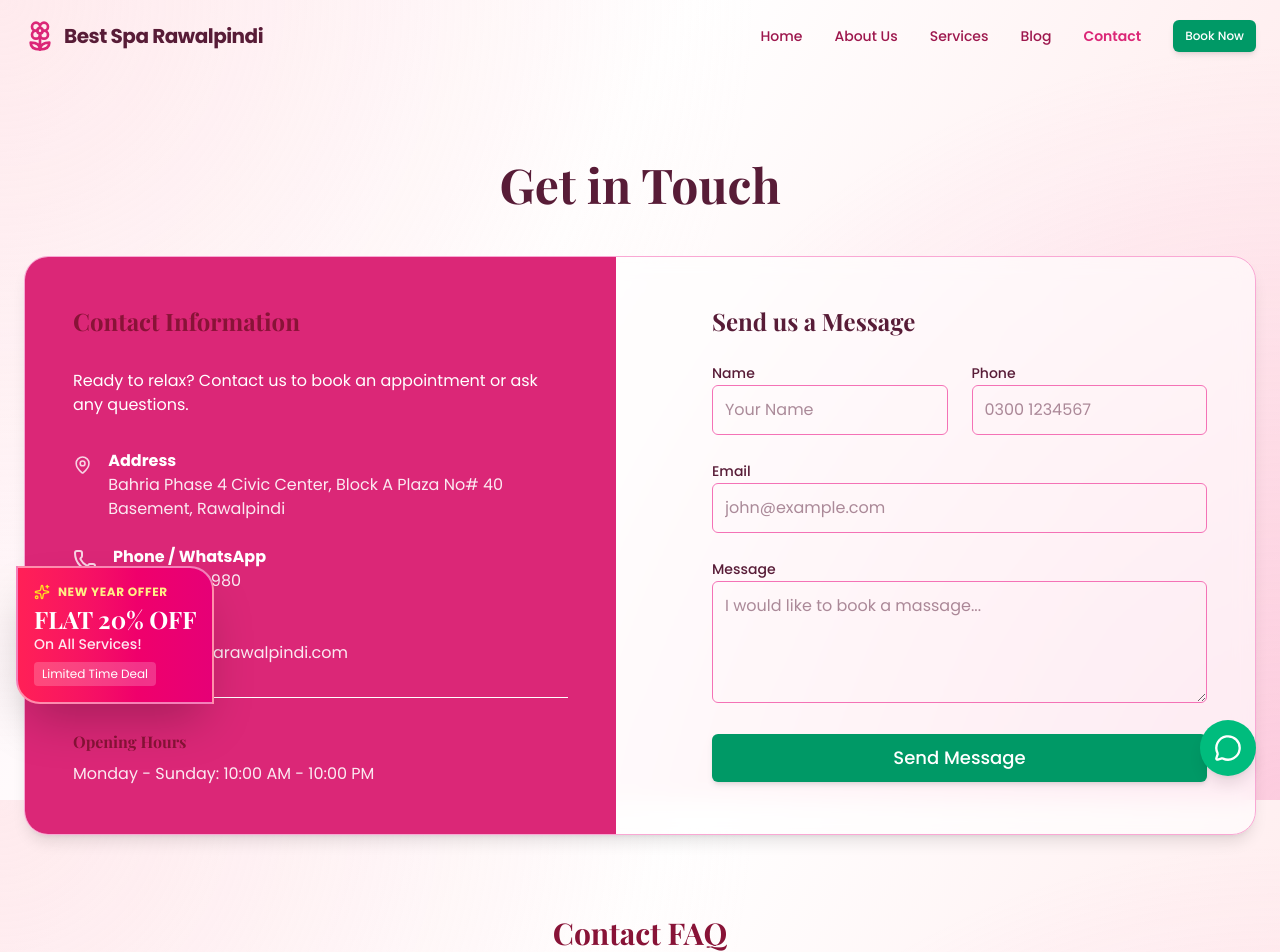
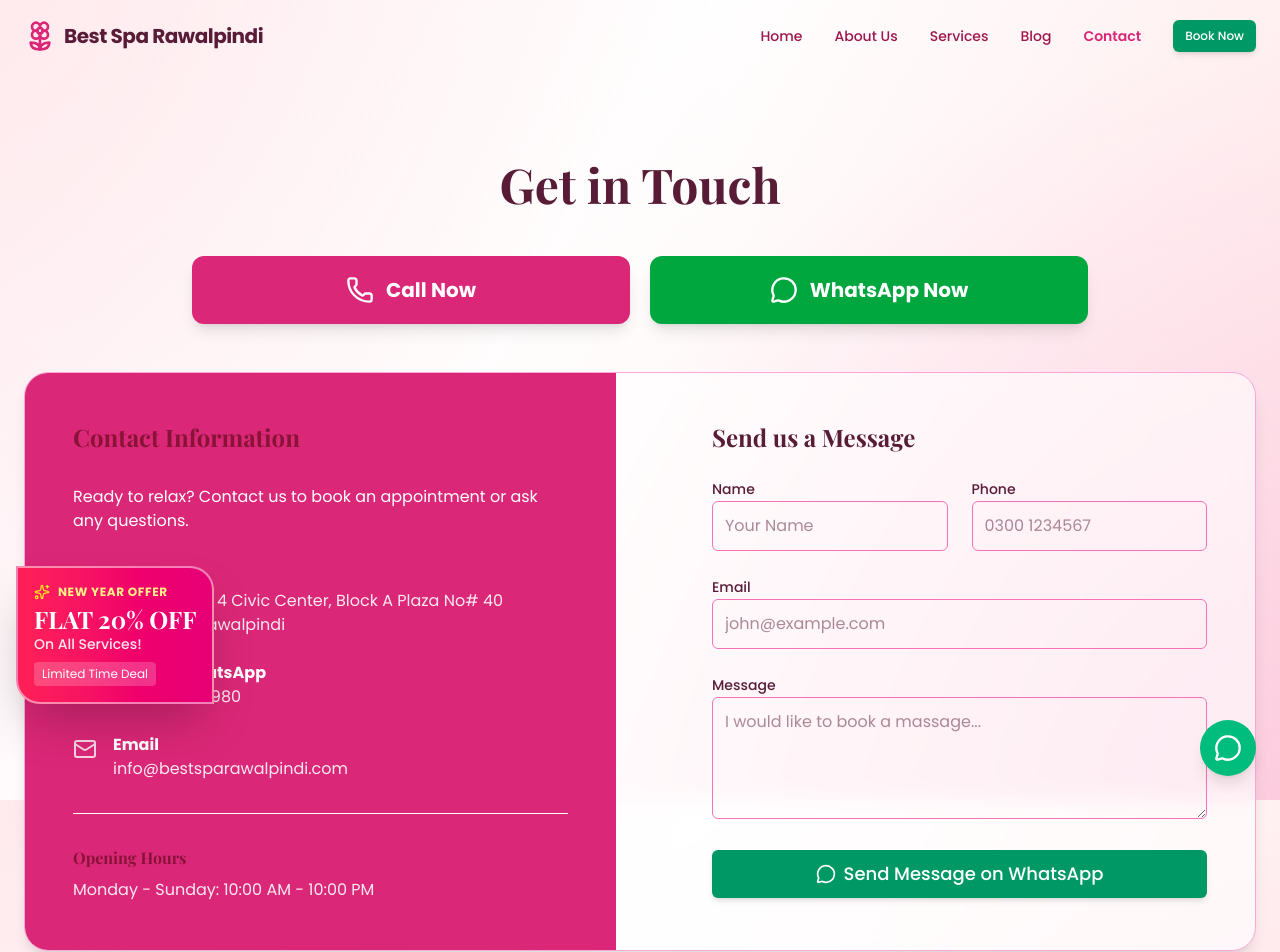
Before and after one commit to MunawarAbbas313/BestSpaRawalpindi, a Next.js app: page /contact in a window 1280 px wide. Shown: the top 952 px of the page. Built offline with nearby package versions, Linux system fonts and the light colour scheme; a web font is replaced by a local one.

Commit message:
Enhance contact page with WhatsApp integration

```diff
--- a/src/app/contact/page.tsx
+++ b/src/app/contact/page.tsx
@@ -1,106 +1,259 @@
 import { buttonVariants } from "@/components/ui/button";
-import { Metadata } from 'next';
-import { MapPin, Phone, Mail } from "lucide-react";
+import { Metadata } from "next";
+import { MapPin, Phone, Mail, MessageCircle } from "lucide-react";
 import { MapSection } from "@/components/shared/MapSection";
 import { FAQSection } from "@/components/ui/accordion";
 import { SEOKeywords } from "@/components/shared/SEOKeywords";
 
 export const metadata: Metadata = {
     title: "Contact Us | Book Appointment | Best Spa Rawalpindi",
-    description: "Book your appointment today. Call us, visit us in Saddar Rawalpindi, or send us a message. Open 7 days a week.",
+    description:
+        "Book your appointment today. Call us, visit us in Saddar Rawalpindi, or send us a message. Open 7 days a week.",
 };
 
 const contactFaqs = [
     {
         question: "Do you accept credit cards?",
-        answer: "Yes, we accept all major credit/debit cards as well as cash payments."
+        answer:
+            "Yes, we accept all major credit/debit cards as well as cash payments.",
     },
     {
         question: "Is there parking available?",
-        answer: "Yes, we have a dedicated parking area for our clients right in front of the spa."
-    }
+        answer:
+            "Yes, we have a dedicated parking area for our clients right in front of the spa.",
+    },
 ];
+
+const whatsappUrl =
+    "https://api.whatsapp.com/send/?phone=923700802980&text=Hi%21+I+would+like+to+book+an+appointment.&type=phone_number&app_absent=0";
 
 export default function ContactPage() {
     return (
         <div className="bg-background min-h-screen py-20">
             <div className="container mx-auto px-4 md:px-6">
-                <h1 className="text-4xl md:text-5xl font-bold font-playfair text-center text-foreground mb-12">Get in Touch</h1>
+
+                <h1 className="text-4xl md:text-5xl font-bold font-playfair text-center text-foreground mb-12">
+                    Get in Touch
+                </h1>
+
+                {/* Call & WhatsApp Buttons */}
+                <div className="max-w-4xl mx-auto grid grid-cols-1 md:grid-cols-2 gap-5 mb-12">
+
+                    <a
+                        href="tel:+923700802980"
+                        className="flex items-center justify-center gap-3 bg-primary text-primary-foreground rounded-xl px-6 py-5 text-xl font-bold shadow-lg hover:opacity-90 transition-all duration-300"
+                    >
+                        <Phone className="h-7 w-7" />
+                        Call Now
+                    </a>
+
+                    <a
+                        href={whatsappUrl}
+                        target="_blank"
+                        rel="noopener noreferrer"
+                        className="flex items-center justify-center gap-3 bg-green-600 text-white rounded-xl px-6 py-5 text-xl font-bold shadow-lg hover:bg-green-700 transition-all duration-300"
+                    >
+                        <MessageCircle className="h-7 w-7" />
+                        WhatsApp Now
+                    </a>
+
+                </div>
 
                 <div className="grid grid-cols-1 lg:grid-cols-2 gap-12 bg-card rounded-3xl overflow-hidden shadow-lg border border-border mb-20">
+
                     {/* Info Section */}
                     <div className="bg-primary text-primary-foreground p-12 space-y-8">
-                        <h2 className="text-2xl font-bold font-playfair">Contact Information</h2>
-                        <p className="text-primary-foreground/90">Ready to relax? Contact us to book an appointment or ask any questions.</p>
+
+                        <h2 className="text-2xl font-bold font-playfair">
+                            Contact Information
+                        </h2>
+
+                        <p className="text-primary-foreground/90">
+                            Ready to relax? Contact us to book an appointment or ask any
+                            questions.
+                        </p>
 
                         <div className="space-y-6">
+
                             <div className="flex items-start gap-4">
                                 <MapPin className="h-6 w-6 opacity-80 mt-1" />
+
                                 <div>
                                     <p className="font-bold">Address</p>
-                                    <p className="opacity-90">Bahria Phase 4 Civic Center, Block A Plaza No# 40 Basement, Rawalpindi</p>
+                                    <p className="opacity-90">
+                                        Bahria Phase 4 Civic Center, Block A Plaza No# 40
+                                        Basement, Rawalpindi
+                                    </p>
                                 </div>
                             </div>
+
                             <div className="flex items-start gap-4">
                                 <Phone className="h-6 w-6 opacity-80 mt-1" />
+
                                 <div>
                                     <p className="font-bold">Phone / WhatsApp</p>
-                                    <p className="opacity-90">+923700802980</p>
+
+                                    <a
+                                        href="tel:+923700802980"
+                                        className="opacity-90 hover:underline"
+                                    >
+                                        +923700802980
+                                    </a>
                                 </div>
                             </div>
+
                             <div className="flex items-start gap-4">
                                 <Mail className="h-6 w-6 opacity-80 mt-1" />
+
                                 <div>
                                     <p className="font-bold">Email</p>
-                                    <p className="opacity-90">info@bestsparawalpindi.com</p>
+                                    <p className="opacity-90">
+                                        info@bestsparawalpindi.com
+                                    </p>
                                 </div>
                             </div>
+
                         </div>
 
                         <div className="pt-8 border-t border-primary-foreground/20">
                             <h3 className="font-bold mb-2">Opening Hours</h3>
-                            <p className="opacity-90">Monday - Sunday: 10:00 AM - 10:00 PM</p>
+
+                            <p className="opacity-90">
+                                Monday - Sunday: 10:00 AM - 10:00 PM
+                            </p>
                         </div>
+
                     </div>
 
                     {/* Form Section */}
                     <div className="p-12">
-                        <h2 className="text-2xl font-bold font-playfair text-foreground mb-6">Send us a Message</h2>
-                        <form className="space-y-6">
+
+                        <h2 className="text-2xl font-bold font-playfair text-foreground mb-6">
+                            Send us a Message
+                        </h2>
+
+                        <form
+                            action={whatsappUrl}
+                            method="get"
+                            target="_blank"
+                            className="space-y-6"
+                        >
+
                             <div className="grid grid-cols-1 md:grid-cols-2 gap-6">
+
                                 <div className="space-y-2">
-                                    <label htmlFor="name" className="text-sm font-medium text-foreground">Name</label>
-                                    <input type="text" id="name" className="w-full p-3 rounded-md border border-input bg-background focus:outline-none focus:ring-2 focus:ring-primary" placeholder="Your Name" />
+
+                                    <label
+                                        htmlFor="name"
+                                        className="text-sm font-medium text-foreground"
+                                    >
+                                        Name
+                                    </label>
+
+                                    <input
+                                        type="text"
+                                        id="name"
+                                        name="name"
+                                        className="w-full p-3 rounded-md border border-input bg-background focus:outline-none focus:ring-2 focus:ring-primary"
+                                        placeholder="Your Name"
+                                    />
+
                                 </div>
+
                                 <div className="space-y-2">
-                                    <label htmlFor="phone" className="text-sm font-medium text-foreground">Phone</label>
-                                    <input type="tel" id="phone" className="w-full p-3 rounded-md border border-input bg-background focus:outline-none focus:ring-2 focus:ring-primary" placeholder="0300 1234567" />
+
+                                    <label
+                                        htmlFor="phone"
+                                        className="text-sm font-medium text-foreground"
+                                    >
+                                        Phone
+                                    </label>
+
+                                    <input
+                                        type="tel"
+                                        id="phone"
+                                        name="phone"
+                                        className="w-full p-3 rounded-md border border-input bg-background focus:outline-none focus:ring-2 focus:ring-primary"
+                                        placeholder="0300 1234567"
+                                    />
+
                                 </div>
+
                             </div>
+
                             <div className="space-y-2">
-                                <label htmlFor="email" className="text-sm font-medium text-foreground">Email</label>
-                                <input type="email" id="email" className="w-full p-3 rounded-md border border-input bg-background focus:outline-none focus:ring-2 focus:ring-primary" placeholder="john@example.com" />
+
+                                <label
+                                    htmlFor="email"
+                                    className="text-sm font-medium text-foreground"
+                                >
+                                    Email
+                                </label>
+
+                                <input
+                                    type="email"
+                                    id="email"
+                                    name="email"
+                                    className="w-full p-3 rounded-md border border-input bg-background focus:outline-none focus:ring-2 focus:ring-primary"
+                                    placeholder="john@example.com"
+                                />
+
                             </div>
+
                             <div className="space-y-2">
-                                <label htmlFor="message" className="text-sm font-medium text-foreground">Message</label>
-                                <textarea id="message" rows={4} className="w-full p-3 rounded-md border border-input bg-background focus:outline-none focus:ring-2 focus:ring-primary" placeholder="I would like to book a massage..."></textarea>
+
+                                <label
+                                    htmlFor="message"
+                                    className="text-sm font-medium text-foreground"
+                                >
+                                    Message
+                                </label>
+
+                                <textarea
+                                    id="message"
+                                    name="message"
+                                    rows={4}
+                                    className="w-full p-3 rounded-md border border-input bg-background focus:outline-none focus:ring-2 focus:ring-primary"
+                                    placeholder="I would like to book a massage..."
+                                ></textarea>
+
                             </div>
-                            <button className={buttonVariants({ variant: "primary", size: "lg", className: "w-full" })}>
-                                Send Message
-                            </button>
+
+                            <a
+                                href={whatsappUrl}
+                                target="_blank"
+                                rel="noopener noreferrer"
+                                className={buttonVariants({
+                                    variant: "primary",
+                                    size: "lg",
+                                    className: "w-full flex items-center justify-center gap-2",
+                                })}
+                            >
+                                <MessageCircle className="h-5 w-5" />
+                                Send Message on WhatsApp
+                            </a>
+
                         </form>
+
                     </div>
                 </div>
 
                 <div className="max-w-3xl mx-auto mb-16">
-                    <h2 className="text-3xl font-bold font-playfair text-center mb-8">Contact FAQ</h2>
+
+                    <h2 className="text-3xl font-bold font-playfair text-center mb-8">
+                        Contact FAQ
+                    </h2>
+
                     <FAQSection items={contactFaqs} />
+
                 </div>
+
             </div>
 
             <MapSection />
 
             <SEOKeywords />
+
         </div>
     );
 }
```
